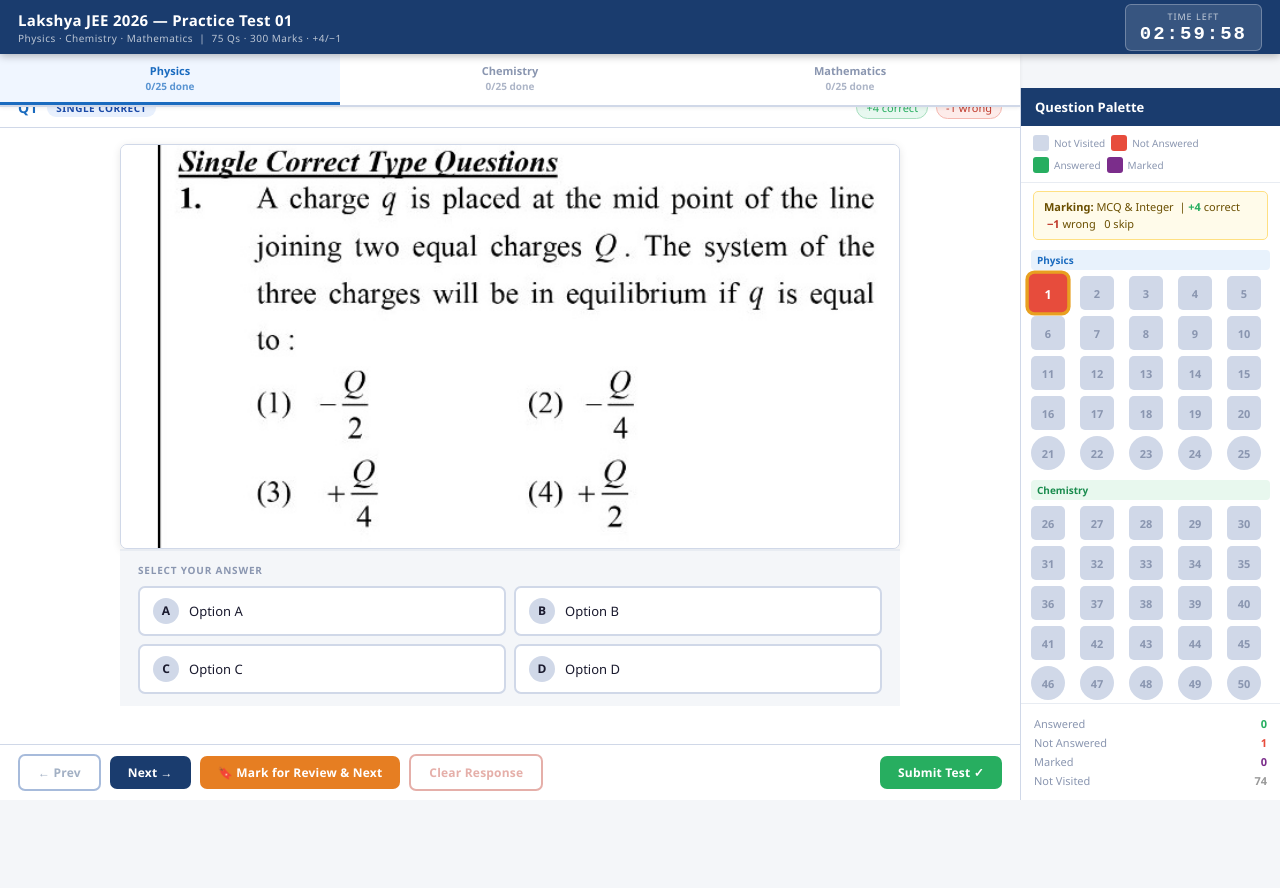
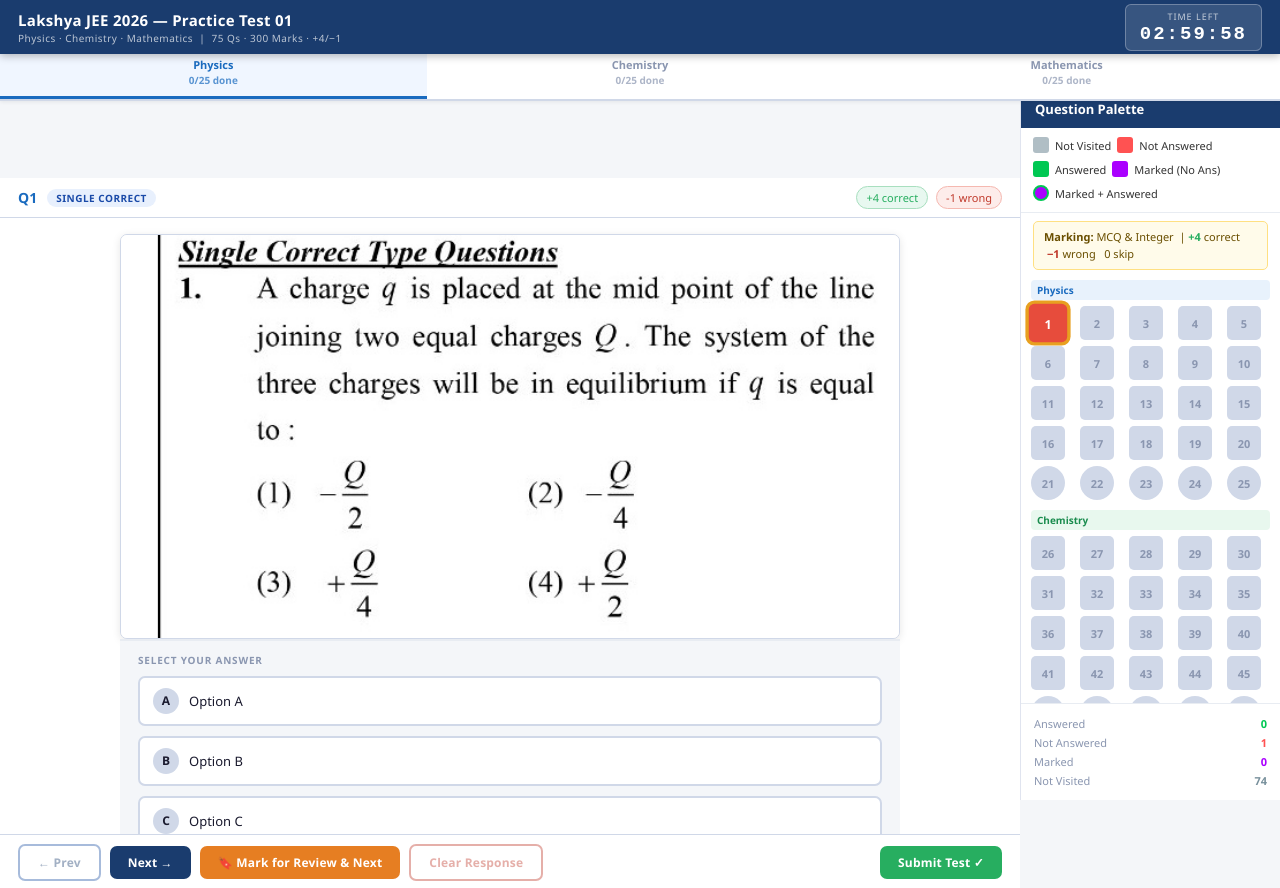
Before and after one commit to Shreyansh-Gangwar/CBT, a Next.js app: page / in a window 1280 px wide. Both pictures are taken after a click on the button "🚀 Start Test". After the commit the page ends 800 px from the top, so only its background shows below. Built offline with nearby package versions, Linux system fonts and the light colour scheme.

Commit message:
Full Screen-fix

```diff
--- a/src/app/page.js
+++ b/src/app/page.js
@@ -240,14 +240,18 @@ export default function App() {
           <div className="instr-section">
             <h3>🎨 Question Status Legend</h3>
             {[
-              ['#d0d8e8', 'Not Visited — You have not opened this question yet'],
-              ['#e74c3c', 'Not Answered — Visited but no answer selected'],
-              ['#27ae60', 'Answered — Answer selected/entered'],
-              ['#7b2d8b', 'Marked for Review — Flagged, no answer'],
-              ['#7b2d8b', 'Marked for Review + Answered — Will be evaluated (green outline)'],
+              ['#b0bec5', 'Not Visited — You have not opened this question yet'],
+              ['#ff5252', 'Not Answered — Visited but no answer selected'],
+              ['#00c853', 'Answered — Answer selected/entered'],
+              ['#aa00ff', 'Marked for Review — Flagged, no answer'],
+              ['#aa00ff', 'Marked for Review + Answered — Will be evaluated (green outline)'],
             ].map(([c, t], i) => (
               <div className="instr-row" key={i}>
-                <div className="instr-dot" style={{ background: c, outline: i === 4 ? '2px solid #27ae60' : '' }} />
+                <div className="instr-dot" style={{
+                  background: c,
+                  outline: i === 4 ? '2px solid #00c853' : '',
+                  borderRadius: i === 4 ? '50%' : '3px'
+                }} />
                 <span>{t}</span>
               </div>
             ))}
@@ -406,7 +410,7 @@ export default function App() {
   return (
     <>
       {/* ── HEADER ── */}
-      <header className="hdr">
+      <header className="hdr" style={{ position: "fixed", top: 0, left: 0, right: 0, zIndex: 100 }}>
         <div className="hdr-left">
           <div className="hdr-title">Lakshya JEE 2026 — Practice Test 01</div>
           <div className="hdr-sub">Physics · Chemistry · Mathematics &nbsp;|&nbsp; 75 Qs · 300 Marks · +4/−1</div>
@@ -421,7 +425,7 @@ export default function App() {
       </header>
 
       {/* ── SECTION TABS ── */}
-      <div className="sec-tabs">
+      <div className="sec-tabs" style={{ position: "fixed", top: "48px", left: 0, right: 0, zIndex: 99 }}>
         {SECTIONS.map((s, i) => {
           const answered_in_sec = s.qs.filter(q => answers[q] !== undefined && answers[q] !== '').length
           const activeClass = i === activeSec ? `sec-tab active-${s.id === 'physics' ? 'phys' : s.id === 'chemistry' ? 'chem' : 'math'}` : 'sec-tab'
@@ -437,10 +441,13 @@ export default function App() {
       </div>
 
       {/* ── MAIN LAYOUT ── */}
-      <div className="layout">
+      <div className="layout" style={{
+        display: 'flex', position: 'fixed', top: 'calc(48px + 42px)', left: 0, right: 0, bottom: 0,
+        overflow: 'hidden'
+      }}>
 
         {/* ── QUESTION PANEL ── */}
-        <div className="qpanel" style={{ marginRight: '260px' }}>
+        <div className="qpanel" style={{ marginRight: '260px', flex: 1, overflowY: 'auto', height: '100%' }}>
 
           {/* Q header */}
           <div className="qhdr">
@@ -479,7 +486,7 @@ export default function App() {
               {isMCQ && (
                 <div className="options-area">
                   <div className="options-lbl">Select your answer</div>
-                  <div className="options-grid">
+                  <div className="options-grid" style={{ display: "flex", flexDirection: "column", gap: "10px" }}>
                     {LETTERS.map((l, idx) => (
                       <button key={idx} className={optClass(idx)}
                         onClick={() => pickMCQ(idx)} disabled={submitted}>
@@ -557,12 +564,28 @@ export default function App() {
         </div>
 
         {/* ── PALETTE ── */}
-        <div className="palette">
+        <div className="palette" style={{
+          position: 'fixed', top: 'calc(48px + 42px)', right: 0, bottom: 0,
+          width: '260px', overflowY: 'auto', borderLeft: '1px solid #e0e4ef',
+          background: '#fff', zIndex: 10
+        }}>
           <div className="pal-hdr">Question Palette</div>
           <div className="pal-legend">
-            {[['#d0d8e8', 'Not Visited'], ['#e74c3c', 'Not Answered'],
-            ['#27ae60', 'Answered'], ['#7b2d8b', 'Marked']].map(([c, l]) => (
-              <div className="leg" key={l}><div className="leg-dot" style={{ background: c }} /><span>{l}</span></div>
+            {[
+              ['#b0bec5', '#546e7a', 'Not Visited'],
+              ['#ff5252', '#b71c1c', 'Not Answered'],
+              ['#00c853', '#1b5e20', 'Answered'],
+              ['#aa00ff', '#6200ea', 'Marked (No Ans)'],
+              ['#aa00ff', '#6200ea', 'Marked + Answered'],
+            ].map(([bg, txt, l], i) => (
+              <div className="leg" key={l} style={{ display: 'flex', alignItems: 'center', gap: 6, fontSize: 11, marginBottom: 2 }}>
+                <div className="leg-dot" style={{
+                  background: bg, border: i === 4 ? '2px solid #00c853' : 'none',
+                  borderRadius: i === 4 ? '50%' : '3px',
+                  width: 16, height: 16, flexShrink: 0
+                }} />
+                <span style={{ color: '#333' }}>{l}</span>
+              </div>
             ))}
           </div>
           <div className="pal-marking">
@@ -571,7 +594,10 @@ export default function App() {
             <span style={{ color: '#c0392b', fontWeight: 700 }}>−1</span> wrong &nbsp; 0 skip
           </div>
 
-          <div className="pal-grid">
+          <div className="pal-grid" style={{
+            '--c-nv': '#b0bec5', '--c-na': '#ff5252', '--c-ans': '#00c853',
+            '--c-mrk': '#aa00ff', '--c-mra': '#aa00ff'
+          }}>
             {SECTIONS.map((s, si) => (
               <>
                 <div key={`hdr${si}`} style={{
@@ -592,12 +618,12 @@ export default function App() {
 
           <div className="pal-stats">
             {[
-              ['Answered', Object.values(statuses).filter(s => s === STATUS.ANS || s === STATUS.MRA).length, '#27ae60'],
-              ['Not Answered', Object.values(statuses).filter(s => s === STATUS.NA).length, '#e74c3c'],
-              ['Marked', markedCt, '#7b2d8b'],
-              ['Not Visited', Object.values(statuses).filter(s => s === STATUS.NV).length, '#999'],
+              ['Answered', Object.values(statuses).filter(s => s === STATUS.ANS || s === STATUS.MRA).length, '#00c853'],
+              ['Not Answered', Object.values(statuses).filter(s => s === STATUS.NA).length, '#ff5252'],
+              ['Marked', markedCt, '#aa00ff'],
+              ['Not Visited', Object.values(statuses).filter(s => s === STATUS.NV).length, '#78909c'],
             ].map(([l, v, c]) => (
-              <div className="pstat" key={l}><span>{l}</span><span style={{ color: c }}>{v}</span></div>
+              <div className="pstat" key={l}><span>{l}</span><span style={{ color: c, fontWeight: 700 }}>{v}</span></div>
             ))}
           </div>
         </div>
```
